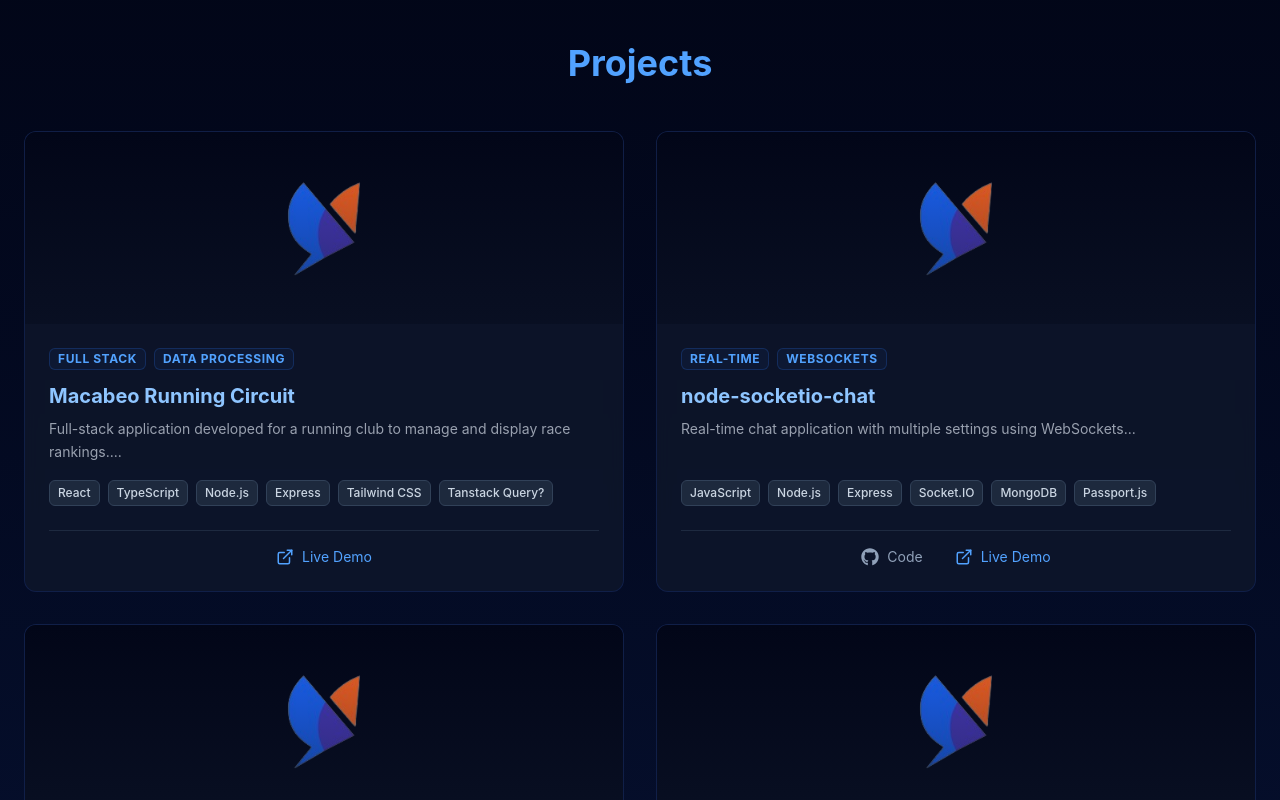
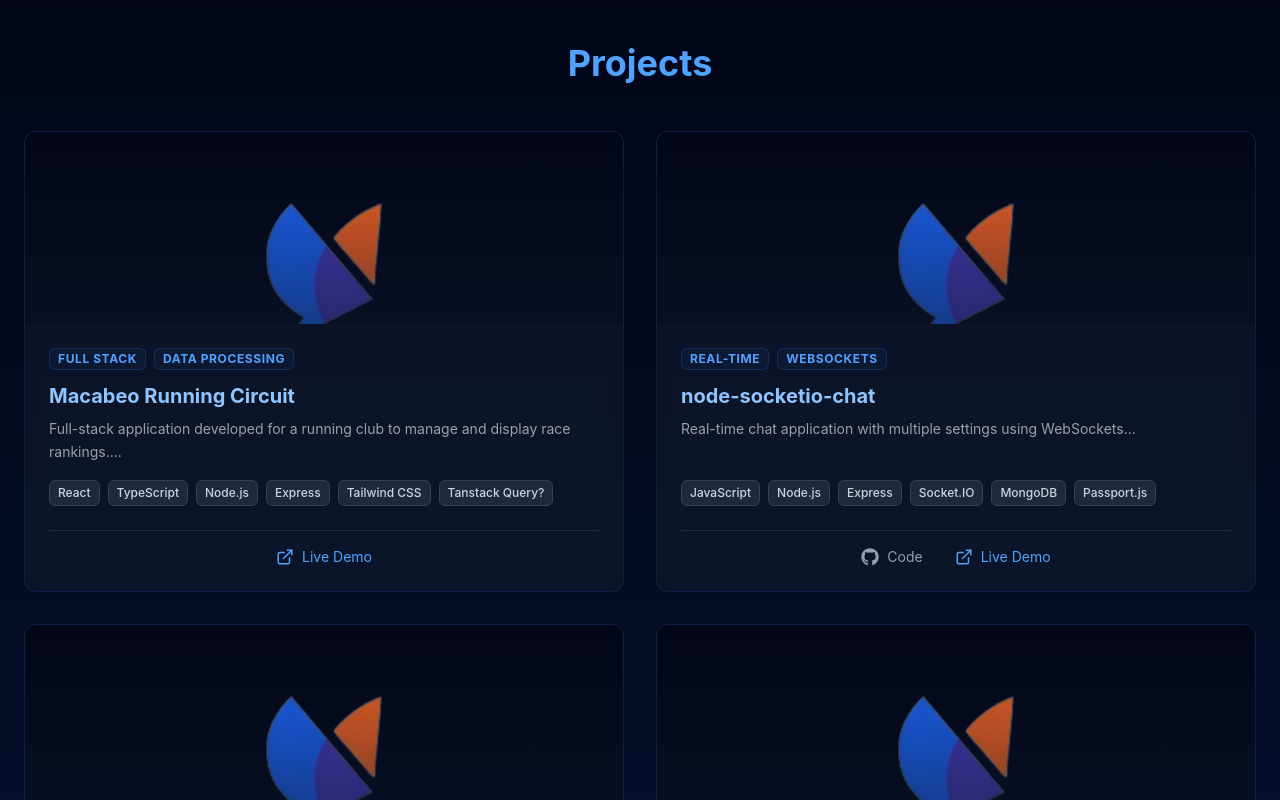
Before and after one commit to TochuGV/portfolio, a React (Vite) app: page / in a window 1280 px wide. Shown: the part 1300-2100 px from the top of the page. Built offline with nearby package versions, Linux system fonts and the light colour scheme.

Commit message:
feat: implement 'Carousel' component and update project images structure

```diff
--- a/src/components/projects/ProjectCard.tsx
+++ b/src/components/projects/ProjectCard.tsx
@@ -1,7 +1,6 @@
 import { FaGithub } from "react-icons/fa"
 import { FiExternalLink } from "react-icons/fi"
-import { Badge } from "../ui/Badge"
-import { Card } from "../ui/Card"
+import { Badge, Card, Carousel } from "../ui"
 import type { Project } from "../../types"
 
 interface Props {
@@ -13,12 +12,8 @@ const ProjectCard = ({ project }: Props) => {
     <Card className="group overflow-hidden flex flex-col h-full hover:border-blue-500/30 transition-all duration-300 hover:-translate-y-2 hover:shadow-xl hover:shadow-blue-900/20">
 
       <div className="relative h-48 overflow-hidden bg-slate-950 p-4 group">
-        <img
-          src={project.image}
-          alt={project.title}
-          className="w-full h-full object-contain transition-transform duration-500 group-hover:scale-110"
-        />
-        <div className="absolute inset-0 bg-linear-to-t from-slate-900/90 to-transparent opacity-60"></div>
+        <Carousel media={project.images} />
+        <div className="absolute inset-0 bg-linear-to-t from-slate-900/90 to-transparent opacity-60 pointer-events-none"></div>
       </div>
 
       <div className="p-6 flex flex-col grow">
--- /dev/null
+++ b/src/components/ui/Carousel.tsx
@@ -0,0 +1,58 @@
+import useCarousel from "../../hooks/useCarousel";
+
+interface Props {
+  media: string[];
+}
+
+export const Carousel = ({ media }: Props) => {
+  const { currentIndex, nextSlide, prevSlide, goToSlide } = useCarousel(media.length);
+  if (!media || media.length === 0) return null;
+
+  return (
+    <div className="relative w-full h-48 md:h-64 overflow-hidden rounded-t-xl group">
+      <div
+        className="flex transition-transform duration-500 ease-out h-full"
+        style={{ transform: `translateX(-${currentIndex * 100}%)` }}
+      >
+        {media.map((item, index) => (
+          <img
+            key={index}
+            src={item}
+            alt={`Slide ${index + 1}`}
+            className="w-full h-full object-contain shrink-0"
+          />
+        ))}
+      </div>
+
+      {media.length > 1 && (
+        <>
+          <button
+            onClick={prevSlide}
+            className="absolute left-2 top-1/2 -translate-y-1/2 bg-black/50 hover:bg-blue-600 text-white p-2 rounded-full opacity-0 group-hover:opacity-100 transition-all duration-300"
+          >
+            &#8592;
+          </button>
+
+          <button
+            onClick={nextSlide}
+            className="absolute right-2 top-1/2 -translate-y-1/2 bg-black/50 hover:bg-blue-600 text-white p-2 rounded-full opacity-0 group-hover:opacity-100 transition-all duration-300"
+          >
+            &#8594;
+          </button>
+
+          <div className="absolute bottom-3 left-1/2 -translate-x-1/2 flex gap-2">
+            {media.map((_, index) => (
+              <button
+                key={index}
+                onClick={() => goToSlide(index)}
+                className={`h-2 rounded-full transition-all ${
+                  index === currentIndex ? "bg-blue-500 w-4" : "bg-white/50 w-2"
+                }`}
+              />
+            ))}
+          </div>
+        </>
+      )}
+    </div>
+  );
+}
--- a/src/components/ui/index.ts
+++ b/src/components/ui/index.ts
@@ -2,6 +2,7 @@ export * from './Badge'
 export * from './Button'
 export * from './BrandIcon'
 export * from './Card'
+export * from './Carousel'
 export * from './Link'
 export * from './Section'
 export * from './Timeline'
--- a/src/data/Portfolio.ts
+++ b/src/data/Portfolio.ts
@@ -4,7 +4,7 @@ export const projects: Project[] = [
   {
     id: 1,
     title: "Macabeo Running Circuit",
-    image: "/companies/yoizen.png",
+    images: ["/companies/yoizen.png", "/companies/wirsolut.png", "/companies/yoizen.png"],
     description: "Full-stack application developed for a running club to manage and display race rankings....",
     concepts: ["Full Stack", "Data Processing"],
     technologies: ["React", "TypeScript", "Node.js", "Express", "Tailwind CSS", "Tanstack Query?"],
@@ -13,7 +13,7 @@ export const projects: Project[] = [
   {
     id: 2,
     title: "node-socketio-chat",
-    image: "/companies/yoizen.png",
+    images: ["/companies/yoizen.png", "/companies/wirsolut.png", "/companies/yoizen.png"],
     description: "Real-time chat application with multiple settings using WebSockets...",
     concepts: ["Real-Time", "WebSockets"],
     technologies: ["JavaScript", "Node.js", "Express", "Socket.IO", "MongoDB", "Passport.js"],
@@ -23,7 +23,7 @@ export const projects: Project[] = [
   {
     id: 3,
     title: "Characters.API",
-    image: "/companies/yoizen.png",
+    images: ["/companies/yoizen.png", "/companies/wirsolut.png", "/companies/yoizen.png"],
     description: "RESTful API created to manage characters with authentication and advanced search...",
     concepts: ["REST API", "Architecture"],
     technologies: ["JavaScript", "Node.js", "Express", "Prisma", "SQL Server", "Redis", "Zod", "JWT", "Docker", "GitHub Actions"],
@@ -32,7 +32,7 @@ export const projects: Project[] = [
   {
     id: 4,
     title: "Jungle Chess",
-    image: "/companies/yoizen.png",
+    images: ["/companies/yoizen.png", "/companies/wirsolut.png", "/companies/yoizen.png"],
     description: "Implementation of the logic of the board game 'Dou Shou Qi'...",
     concepts: ["Game Logic", "Algorithms"],
     technologies: ["React", "Next.js", "TypeScript", "Tailwind CSS"],
--- /dev/null
+++ b/src/hooks/useCarousel.tsx
@@ -0,0 +1,26 @@
+import { useState } from "react"
+
+const useCarousel = (length: number) => {
+  const [currentIndex, setCurrentIndex] = useState(0);
+
+  const nextSlide = () => {
+    setCurrentIndex((prev) => (prev === length - 1 ? 0 : prev + 1));
+  };
+
+  const prevSlide = () => {
+    setCurrentIndex((prev) => (prev === 0 ? length - 1 : prev - 1));
+  };
+
+  const goToSlide = (index: number) => {
+    setCurrentIndex(index);
+  };
+
+  return {
+    currentIndex,
+    nextSlide,
+    prevSlide,
+    goToSlide,
+  };
+};
+
+export default useCarousel
--- a/src/types/index.ts
+++ b/src/types/index.ts
@@ -1,7 +1,7 @@
 export interface Project {
   id: number;
   title: string;
-  image: string;
+  images: string[];
   description: string;
   concepts: string[];
   technologies: string[];
```
